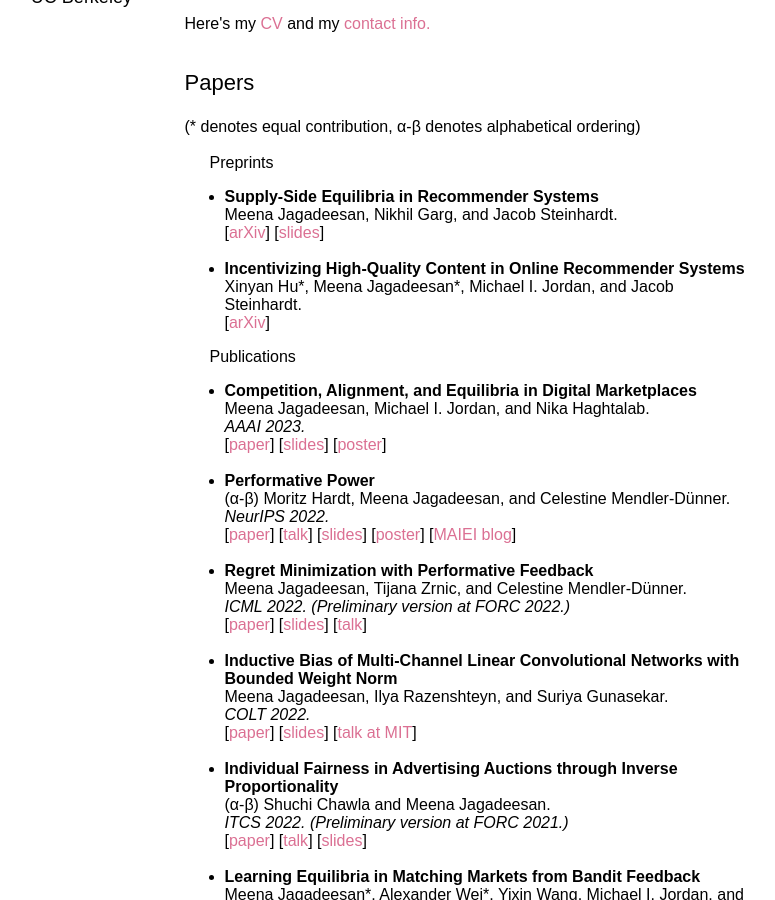
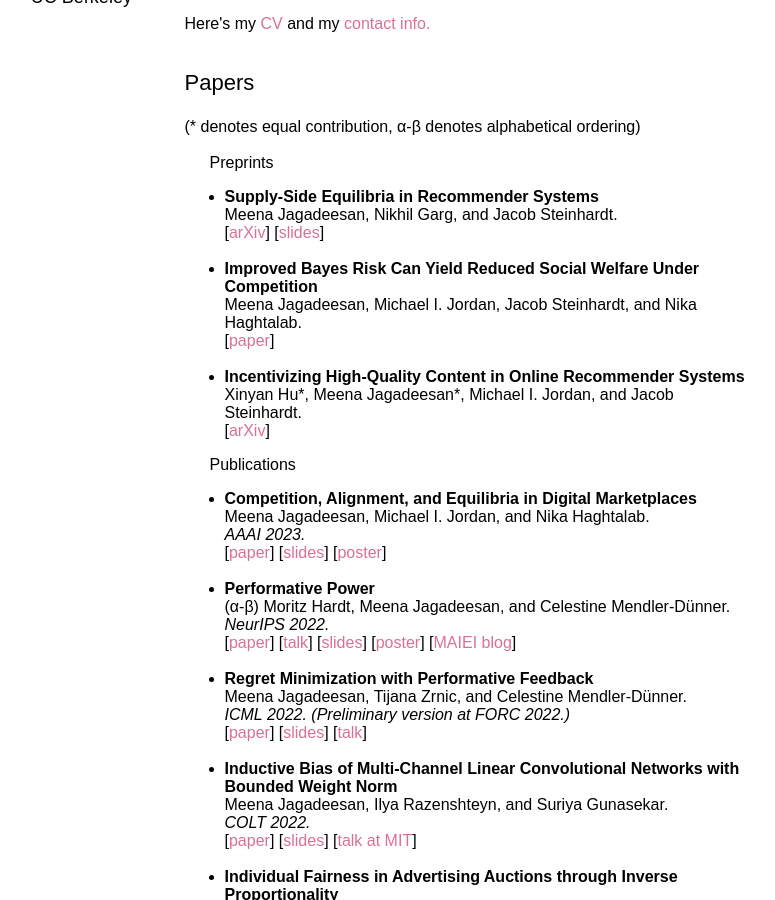
Before and after one commit to mjagadeesan/mjagadeesan.github.io, a Jekyll site: the page built from index.html, in a window 1280 px wide and 900 px high, scrolled down 392 px. Shown: the whole window, without its empty margins (268-1043 px from the left). Built offline with Jekyll 4.4.1, drawn with Linux system fonts in a browser that asks for light colours; some web fonts are replaced.

Commit message:
added paper

```diff
--- a/index.html
+++ b/index.html
@@ -17,10 +17,10 @@ layout: default
 	<li><b><span>Supply-Side Equilibria in Recommender Systems</span></b><br>
 	Meena Jagadeesan, Nikhil Garg, and Jacob Steinhardt.<br>
 	[<a href=https://arxiv.org/abs/2206.13489>arXiv</a>] [<a href=research/supplyside-slides.pdf>slides</a>] <br></li>
-	<!-- <br>
+	<br>
 	<li><b><span>Improved Bayes Risk Can Yield Reduced Social Welfare Under Competition</span></b><br>
 	Meena Jagadeesan, Michael I. Jordan, Jacob Steinhardt, and Nika Haghtalab.<br>
-	[<a href=https://arxiv.org/abs/2206.13489>arXiv</a>]<br></li> -->
+	[<a href=research/competition-scale-paper>paper</a>]<br></li>
 	<br>
 	<li><b><span>Incentivizing High-Quality Content in Online Recommender Systems</span></b><br>
 	Xinyan Hu<span style="font-family:Arial">*</span>, Meena Jagadeesan<span style="font-family:Arial">*</span>, Michael I. Jordan, and Jacob Steinhardt.<br>
```
Also changed, not shown: 1 other file.
